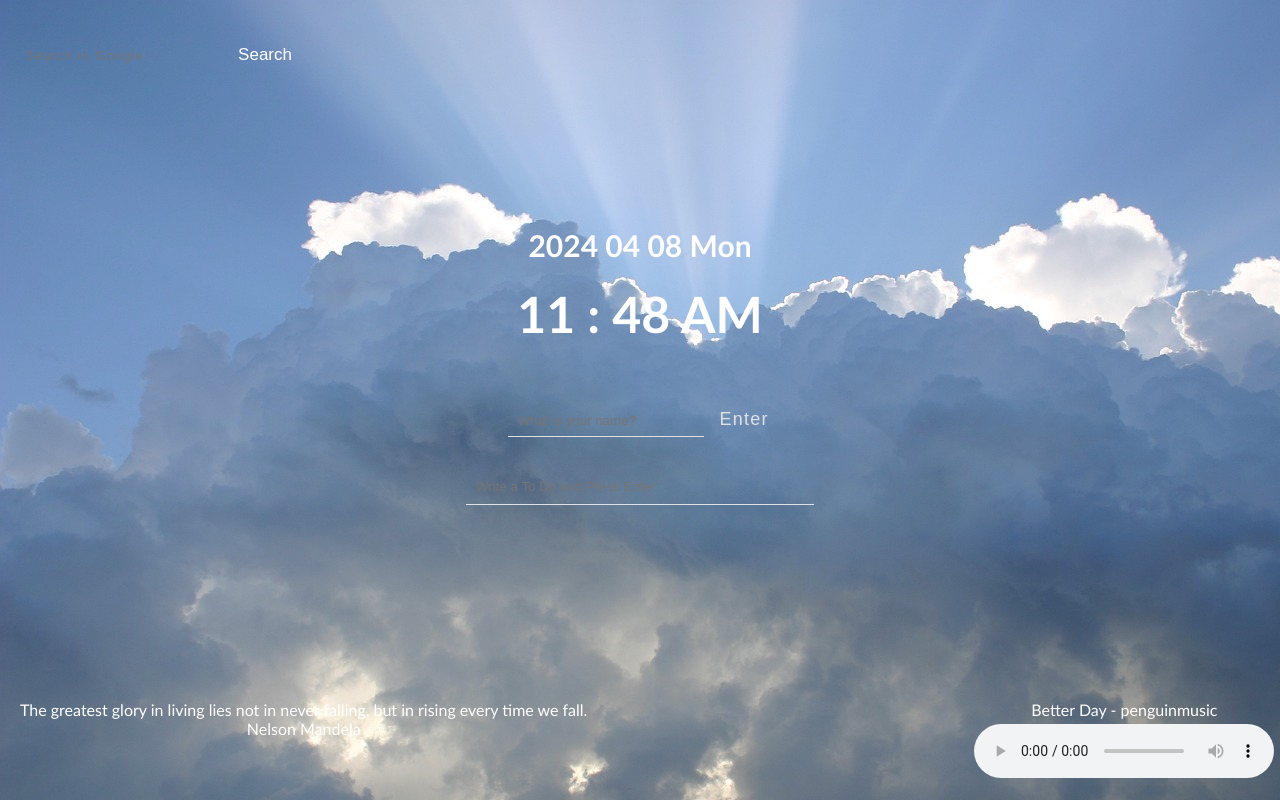
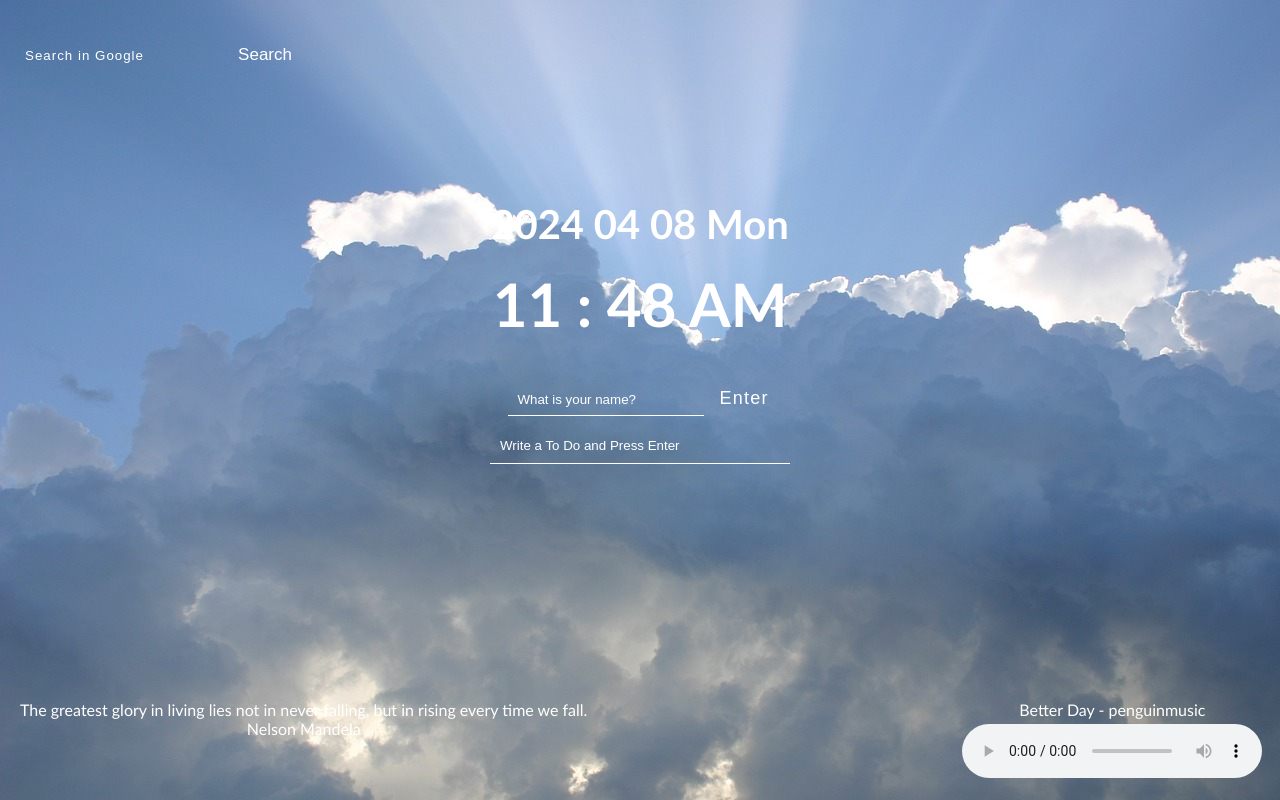
Before and after one commit to baejii/MyMomentum, a plain HTML site: page index.html in a window 1280 px wide. Drawn offline with Linux system fonts and the light colour scheme.

Commit message:
changed css

```diff
--- a/css/style.css
+++ b/css/style.css
@@ -34,6 +34,9 @@ body {
     margin-right: 3px;
     letter-spacing: 1px;
 }
+#search input::placeholder {
+    color: white;
+}
 #search button {
     width: 40px;
     height: 20px;
@@ -44,22 +47,27 @@ body {
     font-size: 17px;
     cursor: grab;
 }
+#weather {
+    margin-top: 15px;
+    margin-right: 12px;
+}
 .middle {
     display: flex;
     flex-direction: column;
     justify-content: center;
     align-items: center;
-    margin-top: 120px;
+    margin-top:80px;
 }
 #date {
-    font-size: 30px;
-    margin-bottom: -20px;
+    font-size: 40px;
+    margin-bottom: -30px;
 }
 #clock {
-    font-size: 50px;
+    font-size: 60px;
 }
 #login-form {
-    margin-bottom: 20px;
+    margin-bottom: 10px;
+    margin-top: -25px;
 }
 #login-form input:first-child {
     width: 180px;
@@ -68,33 +76,35 @@ body {
     margin-right: 8px;
     margin-bottom: 3px;
     border: none;
-    border-bottom: 1px solid #dfe1e6;
+    border-bottom: 1px solid white;
     background-color: transparent;
     color: white;
     padding: 5px 7px 5px 9px;
 }
+#login-form input::placeholder {
+    color: white;
+}
 #login-form input:last-child {
     width: 55px;
     height: 33px;
-    color: #dfe1e6;
+    color: white;
     background-color: transparent;
     border: none;
     font-size: 18px;
     padding: 5px 3px 1px 3px;
     letter-spacing: 1.2px;
 }
-#todo-form {
-    margin-top: 10px;
-}
-#todo-form input{
-    width: 328px;
+#todo-form input {
+    width: 280px;
     height: 20px;
     padding: 7px 10px;
     background-color: transparent;
     border: none;
-    border-bottom: 1px solid #dfe1e6;
+    border-bottom: 1px solid white;
     color: white;
-    font-family: "Montserrat", sans-serif;
+}
+#todo-form input::placeholder {
+    color: white;
 }
 
 #todo-list {
@@ -128,6 +138,7 @@ li button {
 }
 #music {
     float: right;
+    margin-right: 12px;
 }
 
 #music-play {
--- a/index.html
+++ b/index.html
@@ -13,7 +13,7 @@
                 <button type="submit" value="">Search</button>
             </form>
             <div id="weather">
-                <span></span>
+                <span></span><br>
                 <span></span>
             </div>
         </div>
--- a/js/weather.js
+++ b/js/weather.js
@@ -11,7 +11,7 @@ function onGeoOk(position) {
         const weather = document.querySelector("#weather span:first-child");
         const city = document.querySelector("#weather span:last-child");
         city.innerText = data.name;
-        weather.innerText = `${data.weather[0].main} / ${data.main.temp}`;
+        weather.innerText = `${data.weather[0].main} ${data.main.temp}ºC`;
     }); // fetch는 promise,, 시간이 좀 걸린 뒤 일어나기 때문에 서버의 응답을 기다려야 함(then 사용 이유)
 } // 성공 함수는 GeolocationPosition object 하나 입력 받음 -> user의 위치를 얻음
 function onGeoError() {
```
